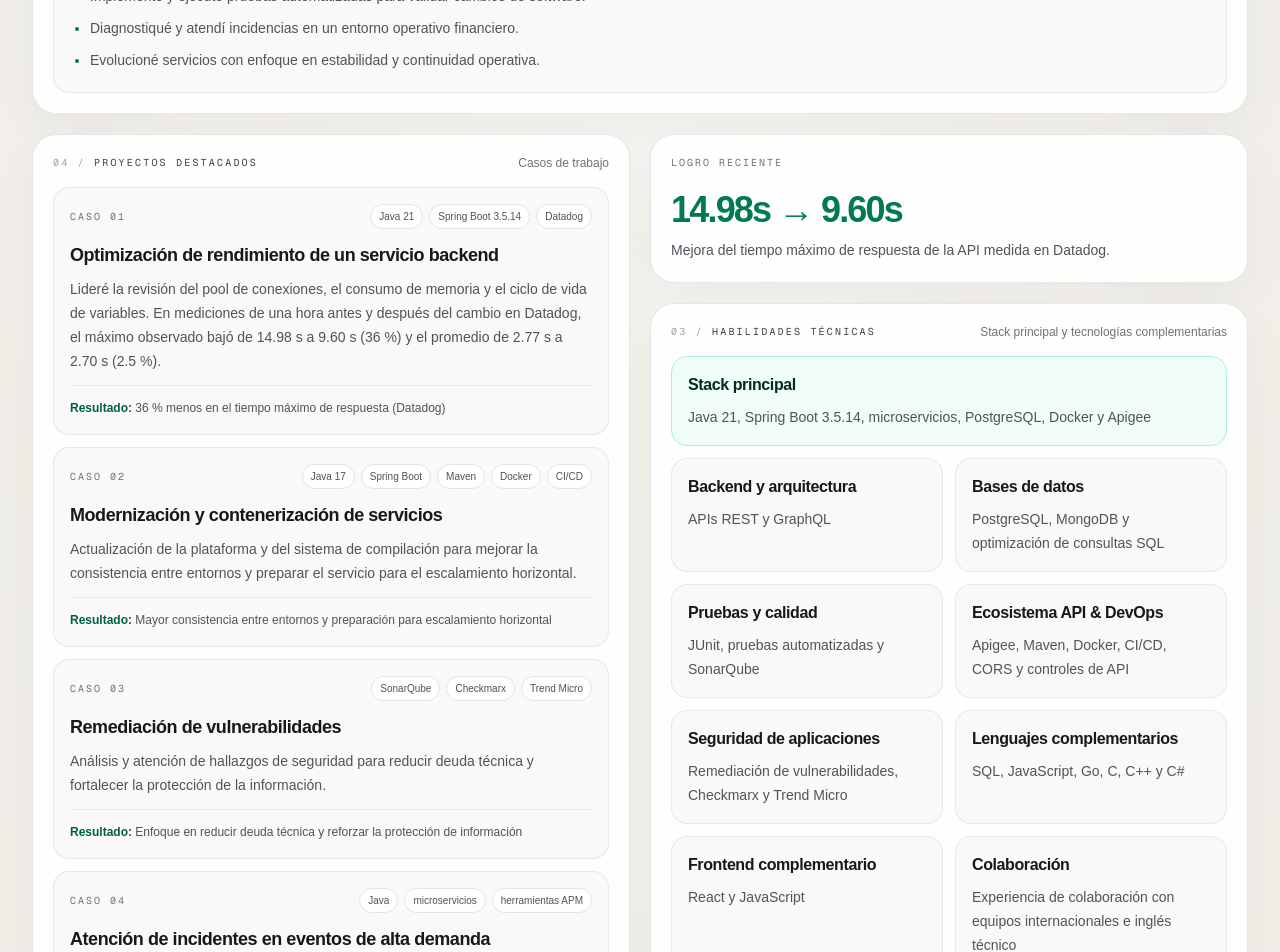
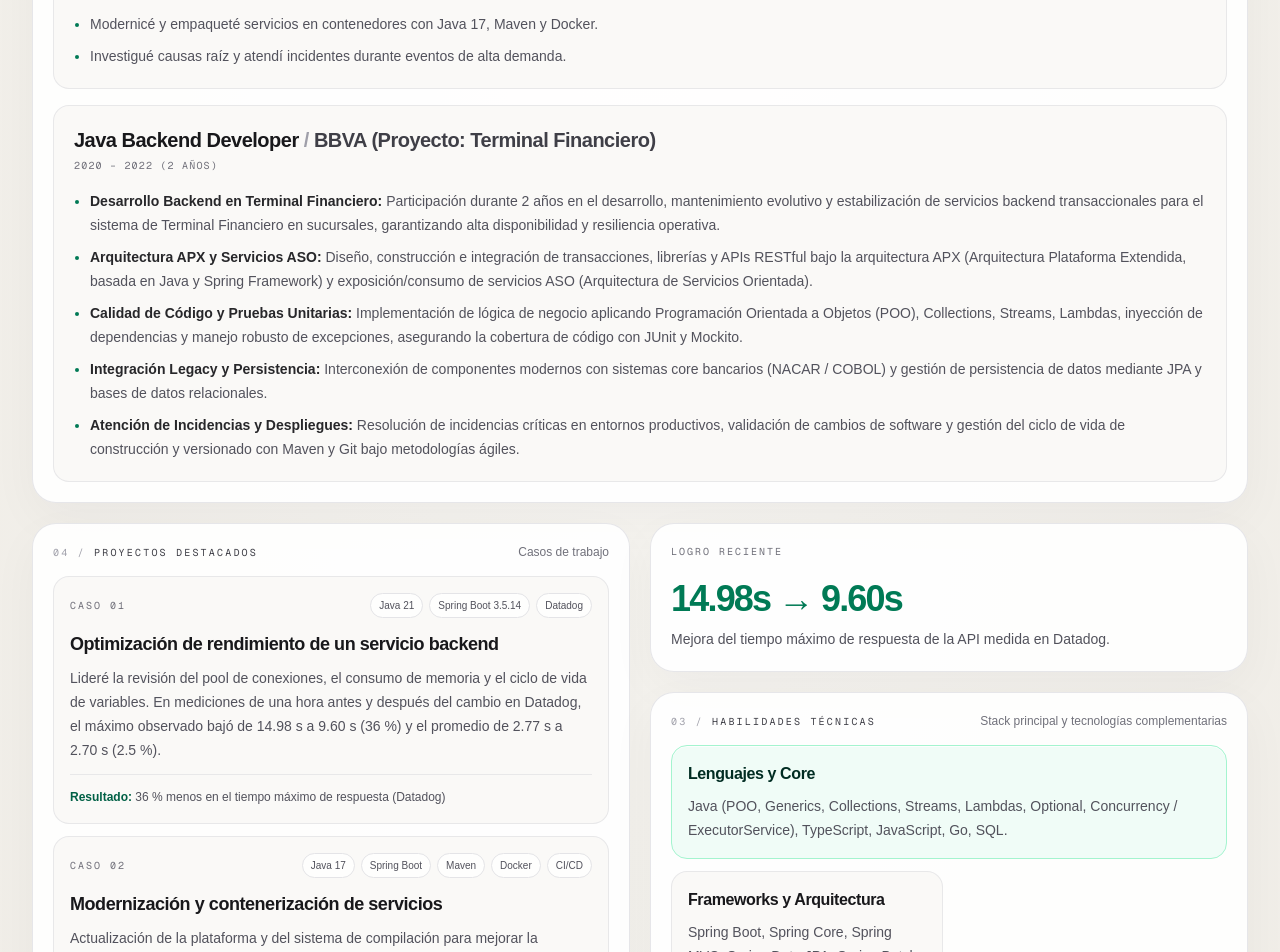
Before and after one commit to Josst343/cv-digital, a Next.js app: page / in a window 1280 px wide. Shown: the part 1480-2432 px from the top of the page. Built offline with nearby package versions, Linux system fonts and the light colour scheme.

Commit message:
actualizacion de cv referencias bbva

```diff
--- a/app/data/locales.ts
+++ b/app/data/locales.ts
@@ -38,13 +38,13 @@ export const spanishUi = {
 export const englishContent = {
   profile: {
     name: "JOSUE MISAEL FLORES FERNANDEZ",
-    role: "Senior Backend Developer | Java 21 · Spring Boot · Microservices",
+    role: "Senior Java Backend / Full Stack Developer | Java · Spring Boot · APX / ASO · Microservices",
     intro:
-      "Backend developer with experience since 2020 in financial services and retail, specializing in Java 21 and Spring Boot 3.5.14. I have led performance improvements for APIs and microservices, and worked on security and operational stability.",
+      "Senior Java Backend / Full Stack Developer with 6+ years of experience designing, developing, and optimizing enterprise applications and mission-critical microservices. Strong background in the banking sector (2 years at BBVA – Terminal Financiero working with APX and ASO architectures) and retail (Coppel), mastering the Java ecosystem (Spring Boot, Spring Core, Spring MVC, JPA, Spring Batch), relational and NoSQL databases (PostgreSQL, MongoDB), and API security with GCP and Apigee. Specialist in software engineering best practices, design patterns, functional programming, concurrency, and unit testing with JUnit and Mockito.",
     highlights: [
-      "Java 21, Spring Boot 3.5.14, and microservices",
-      "36% lower maximum response time in comparative Datadog measurements",
-      "API optimization, vulnerability remediation, and automated testing",
+      "2 years at BBVA (Terminal Financiero) with APX architecture, ASO services, and NACAR integration",
+      "Java (OOP, Streams, Lambdas, Concurrency), Spring Boot, Spring Core, Spring MVC, Spring Data JPA, and Spring Batch",
+      "36% lower maximum response time in critical APIs (measured in Datadog) and code coverage with JUnit and Mockito",
     ],
     availability: "Open to remote or hybrid opportunities based in Mexico City.",
     email: "josue5325@gmail.com",
@@ -70,14 +70,15 @@ export const englishContent = {
       ],
     },
     {
-      period: "2020 – 2022",
-      role: "Software Developer",
-      company: "BBVA – Financial Terminal",
+      period: "2020 – 2022 (2 years)",
+      role: "Java Backend Developer",
+      company: "BBVA (Project: Terminal Financiero)",
       responsibilities: [
-        "Developed and maintained Java 8 backend services for the financial terminal.",
-        "Implemented and ran automated tests to validate software changes.",
-        "Diagnosed and responded to incidents in a financial operations environment.",
-        "Evolved services with a focus on stability and operational continuity.",
+        "Backend Development in Terminal Financiero: Participated for 2 years in the development, evolutionary maintenance, and stabilization of transactional backend services for the branch Financial Terminal system, ensuring high availability and operational resilience.",
+        "APX Architecture & ASO Services: Designed, built, and integrated transactions, libraries, and RESTful APIs under the APX architecture (Extended Platform Architecture, based on Java and Spring Framework) and exposed/consumed ASO services (Service-Oriented Architecture).",
+        "Code Quality & Unit Testing: Implemented business logic applying Object-Oriented Programming (OOP), Collections, Streams, Lambdas, dependency injection, and robust exception handling, ensuring code coverage with JUnit and Mockito.",
+        "Legacy Integration & Persistence: Interconnected modern components with core banking systems (NACAR / COBOL) and managed data persistence using JPA and relational databases.",
+        "Incident Response & Deployments: Resolved critical incidents in production environments, validated software changes, and managed build and versioning lifecycles with Maven and Git under Agile methodologies.",
       ],
     },
   ],
@@ -91,45 +92,33 @@ export const englishContent = {
   ],
   skills: [
     {
-      category: "Core Stack",
-      items: "Java 21, Spring Boot 3.5.14, microservices, PostgreSQL, Docker, and Apigee",
+      category: "Languages & Core",
+      items: "Java (OOP, Generics, Collections, Streams, Lambdas, Optional, Concurrency / ExecutorService), TypeScript, JavaScript, Go, SQL.",
       featured: true,
     },
     {
-      category: "Backend and architecture",
-      items: "REST APIs and GraphQL",
+      category: "Frameworks & Architecture",
+      items: "Spring Boot, Spring Core, Spring MVC, Spring Data JPA, Spring Batch, Node.js.",
       featured: false,
     },
     {
+      category: "Banking Ecosystem (BBVA)",
+      items: "APX (Arquitectura Plataforma Extendida), ASO (Arquitectura de Servicios Orientada), NACAR, Terminal Financiero.",
+      featured: true,
+    },
+    {
       category: "Databases",
-      items: "PostgreSQL, MongoDB, and SQL query optimization",
+      items: "PostgreSQL, SQL, MongoDB, JPA / Hibernate.",
       featured: false,
     },
     {
-      category: "Testing and quality",
-      items: "JUnit, automated testing, and SonarQube",
+      category: "Testing & Quality",
+      items: "JUnit, Mockito, Component Testing.",
       featured: false,
     },
     {
-      category: "API & DevOps ecosystem",
-      items: "Apigee, Maven, Docker, CI/CD, CORS, and API controls",
-      featured: false,
-    },
-    {
-      category: "Application security",
-      items:
-        "Vulnerability remediation, Checkmarx, and Trend Micro",
-      featured: false,
-    },
-    {
-      category: "Additional languages",
-      items: "SQL, JavaScript, Go, C, C++, and C#",
-      featured: false,
-    },
-    { category: "Additional frontend", items: "React and JavaScript", featured: false },
-    {
-      category: "Collaboration",
-      items: "Experience collaborating with international teams and technical English",
+      category: "Cloud, APIs & Tools",
+      items: "RESTful APIs, SOAP, Google Cloud Platform (GCP), Apigee API Gateway, Docker, Liquibase, Maven, Git.",
       featured: false,
     },
   ],
--- a/app/data/profile.ts
+++ b/app/data/profile.ts
@@ -1,12 +1,12 @@
 export const profile = {
   name: "JOSUE MISAEL FLORES FERNANDEZ",
-  role: "Senior Backend Developer | Java 21 · Spring Boot · Microservicios",
+  role: "Senior Java Backend / Full Stack Developer | Java · Spring Boot · APX / ASO · Microservicios",
   intro:
-    "Desarrollador backend con experiencia desde 2020 en finanzas y retail, especializado en Java 21 y Spring Boot 3.5.14. He liderado mejoras de rendimiento en APIs y microservicios, además de trabajar en seguridad y estabilidad operativa.",
+    "Senior Java Backend / Full Stack Developer con más de 6 años de experiencia diseñando, desarrollando y optimizando aplicaciones empresariales y microservicios de misión crítica. Sólida trayectoria en el sector bancario (2 años en BBVA – Terminal Financiero trabajando con arquitecturas APX y ASO) y retail (Coppel), dominando el ecosistema Java (Spring Boot, Spring Core, Spring MVC, JPA, Spring Batch), bases de datos relacionales y NoSQL (PostgreSQL, MongoDB), y seguridad en APIs con GCP y Apigee. Especialista en buenas prácticas de ingeniería de software, patrones de diseño, programación funcional, concurrencia y pruebas unitarias con JUnit y Mockito.",
   highlights: [
-    "Java 21, Spring Boot 3.5.14 y microservicios",
-    "36 % menos en el tiempo máximo de respuesta, según mediciones comparativas en Datadog",
-    "Optimización de APIs, remediación de vulnerabilidades y pruebas automatizadas",
+    "2 años en BBVA (Terminal Financiero) con arquitectura APX, servicios ASO e integración NACAR",
+    "Java (POO, Streams, Lambdas, Concurrency), Spring Boot, Spring Core, Spring MVC, Spring Data JPA y Spring Batch",
+    "36 % menos en el tiempo máximo de respuesta en APIs críticas (medido en Datadog) y cobertura con JUnit y Mockito",
   ],
   availability: "Abierto a oportunidades remotas o híbridas desde Ciudad de México.",
   email: "josue5325@gmail.com",
@@ -33,14 +33,15 @@ export const experience = [
     ],
   },
   {
-    period: "2020 – 2022",
-    role: "Software Developer",
-    company: "BBVA – Terminal Financiero",
+    period: "2020 – 2022 (2 años)",
+    role: "Java Backend Developer",
+    company: "BBVA (Proyecto: Terminal Financiero)",
     responsibilities: [
-      "Desarrollé y mantuve servicios backend en Java 8 para el terminal financiero.",
-      "Implementé y ejecuté pruebas automatizadas para validar cambios de software.",
-      "Diagnostiqué y atendí incidencias en un entorno operativo financiero.",
-      "Evolucioné servicios con enfoque en estabilidad y continuidad operativa.",
+      "Desarrollo Backend en Terminal Financiero: Participación durante 2 años en el desarrollo, mantenimiento evolutivo y estabilización de servicios backend transaccionales para el sistema de Terminal Financiero en sucursales, garantizando alta disponibilidad y resiliencia operativa.",
+      "Arquitectura APX y Servicios ASO: Diseño, construcción e integración de transacciones, librerías y APIs RESTful bajo la arquitectura APX (Arquitectura Plataforma Extendida, basada en Java y Spring Framework) y exposición/consumo de servicios ASO (Arquitectura de Servicios Orientada).",
+      "Calidad de Código y Pruebas Unitarias: Implementación de lógica de negocio aplicando Programación Orientada a Objetos (POO), Collections, Streams, Lambdas, inyección de dependencias y manejo robusto de excepciones, asegurando la cobertura de código con JUnit y Mockito.",
+      "Integración Legacy y Persistencia: Interconexión de componentes modernos con sistemas core bancarios (NACAR / COBOL) y gestión de persistencia de datos mediante JPA y bases de datos relacionales.",
+      "Atención de Incidencias y Despliegues: Resolución de incidencias críticas en entornos productivos, validación de cambios de software y gestión del ciclo de vida de construcción y versionado con Maven y Git bajo metodologías ágiles.",
     ],
   },
 ];
@@ -56,48 +57,33 @@ export const education = [
 
 export const skills = [
   {
-    category: "Stack principal",
-    items: "Java 21, Spring Boot 3.5.14, microservicios, PostgreSQL, Docker y Apigee",
+    category: "Lenguajes y Core",
+    items: "Java (POO, Generics, Collections, Streams, Lambdas, Optional, Concurrency / ExecutorService), TypeScript, JavaScript, Go, SQL.",
     featured: true,
   },
   {
-    category: "Backend y arquitectura",
-    items: "APIs REST y GraphQL",
+    category: "Frameworks y Arquitectura",
+    items: "Spring Boot, Spring Core, Spring MVC, Spring Data JPA, Spring Batch, Node.js.",
     featured: false,
   },
   {
-    category: "Bases de datos",
-    items: "PostgreSQL, MongoDB y optimización de consultas SQL",
+    category: "Ecosistema Bancario (BBVA)",
+    items: "APX (Arquitectura Plataforma Extendida), ASO (Arquitectura de Servicios Orientada), NACAR, Terminal Financiero.",
+    featured: true,
+  },
+  {
+    category: "Bases de Datos",
+    items: "PostgreSQL, SQL, MongoDB, JPA / Hibernate.",
     featured: false,
   },
   {
-    category: "Pruebas y calidad",
-    items: "JUnit, pruebas automatizadas y SonarQube",
+    category: "Testing y Calidad",
+    items: "JUnit, Mockito, Pruebas de Componentes.",
     featured: false,
   },
   {
-    category: "Ecosistema API & DevOps",
-    items: "Apigee, Maven, Docker, CI/CD, CORS y controles de API",
-    featured: false,
-  },
-  {
-    category: "Seguridad de aplicaciones",
-    items: "Remediación de vulnerabilidades, Checkmarx y Trend Micro",
-    featured: false,
-  },
-  {
-    category: "Lenguajes complementarios",
-    items: "SQL, JavaScript, Go, C, C++ y C#",
-    featured: false,
-  },
-  {
-    category: "Frontend complementario",
-    items: "React y JavaScript",
-    featured: false,
-  },
-  {
-    category: "Colaboración",
-    items: "Experiencia de colaboración con equipos internacionales e inglés técnico",
+    category: "Cloud, APIs y Herramientas",
+    items: "RESTful APIs, SOAP, Google Cloud Platform (GCP), Apigee API Gateway, Docker, Liquibase, Maven, Git.",
     featured: false,
   },
 ];
--- a/app/page.tsx
+++ b/app/page.tsx
@@ -276,9 +276,24 @@ export default function Home() {
                     </div>
                   </div>
                   <ul className="mt-4 space-y-2 pl-4 text-sm leading-6 text-zinc-600 marker:text-emerald-700">
-                    {item.responsibilities.slice(0, 4).map((responsibility) => (
-                      <li key={responsibility} className="list-disc">{responsibility}</li>
-                    ))}
+                    {item.responsibilities.map((responsibility) => {
+                      const colonIndex = responsibility.indexOf(":");
+                      const hasLeadLabel = colonIndex > 0 && colonIndex < 48;
+                      return (
+                        <li key={responsibility} className="list-disc">
+                          {hasLeadLabel ? (
+                            <>
+                              <strong className="font-semibold text-zinc-800">
+                                {responsibility.slice(0, colonIndex + 1)}
+                              </strong>
+                              {responsibility.slice(colonIndex + 1)}
+                            </>
+                          ) : (
+                            responsibility
+                          )}
+                        </li>
+                      );
+                    })}
                   </ul>
                 </article>
               ))}
```
Also changed, not shown: app/components/download-cv-button.tsx (+17 -18 lines).
